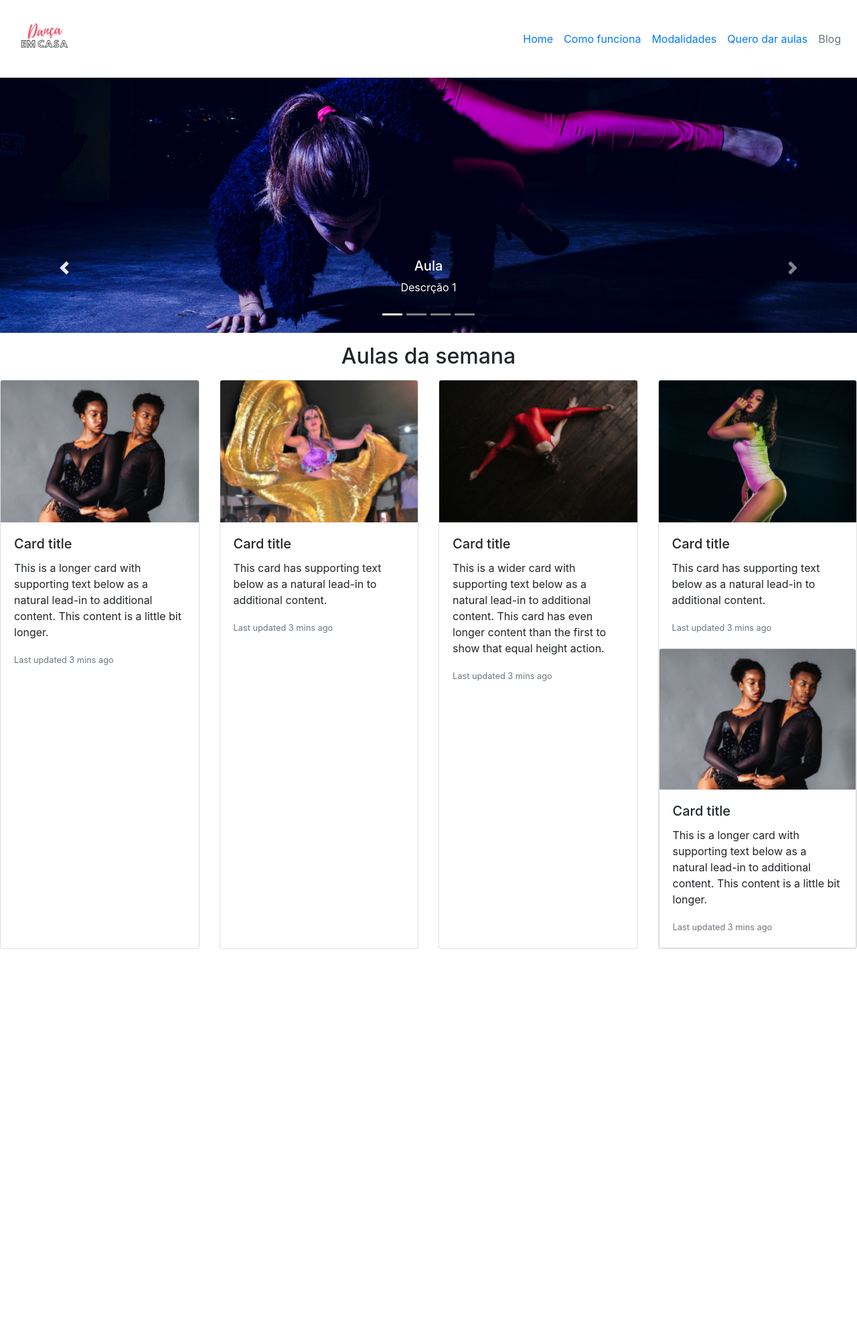
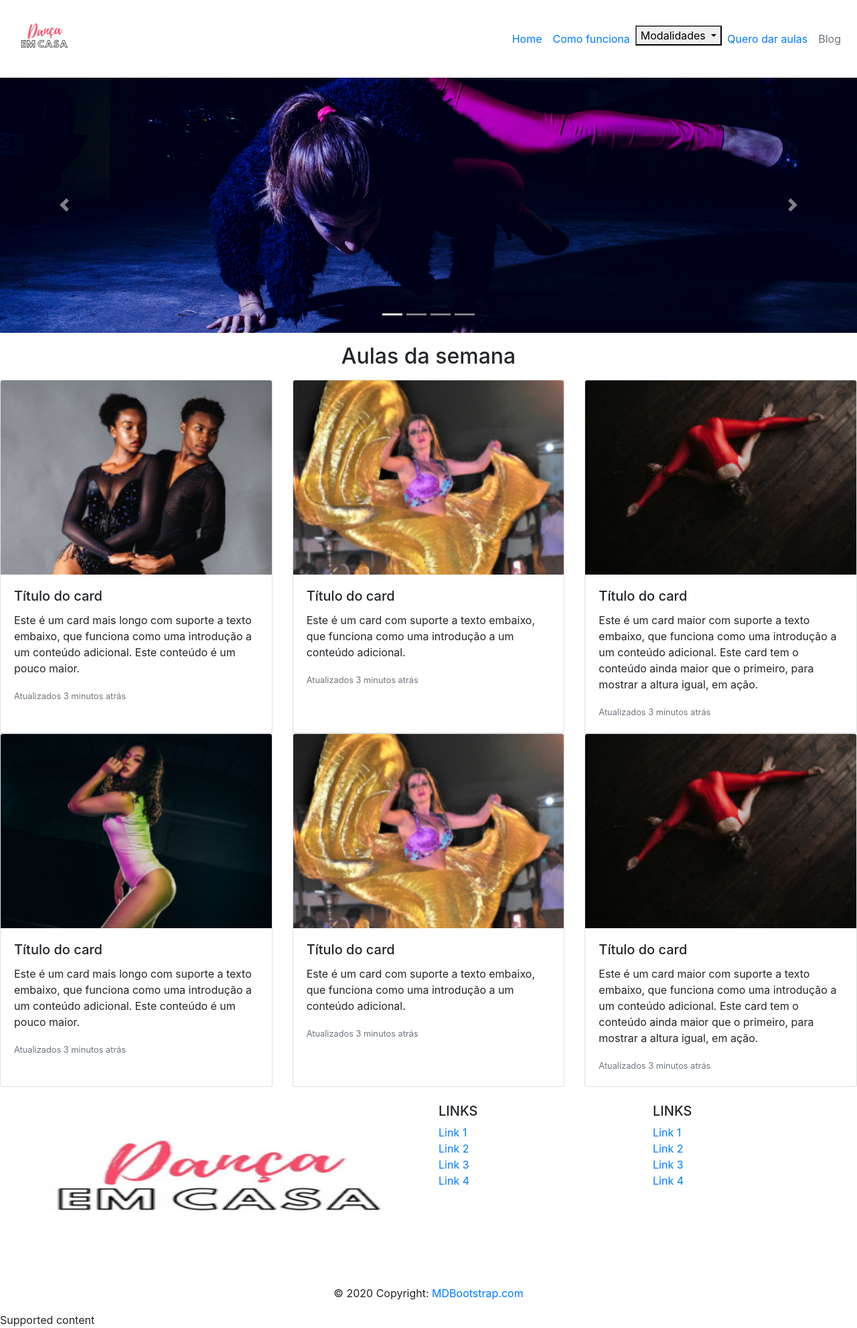
Before and after one commit to thaisvalverdef/projeto-dh, a PHP site: page / in a window 1280 px wide. Shown: the whole page at 67% size. Before the commit the page ends 1417 px from the top, so only its background shows below. Run offline with PHP 8.4, Linux system fonts and the light colour scheme.

Commit message:
WIP home

```diff
--- a/inc/footer.php
+++ b/inc/footer.php
@@ -1,4 +1,91 @@
 <footer>
+
+<!-- Footer -->
+<footer class="page-footer font-small blue pt-4">
+
+<!-- Footer Links -->
+<div class="container-fluid text-center text-md-left">
+
+  <!-- Grid row -->
+  <div class="row">
+
+    <!-- Grid column -->
+    <div class="col-md-6 mt-md-0 mt-3">
+
+      <!-- Content -->
+
+      <p><img class="card-img-top" src="inc/img/footer.png"  width="230" height="240" alt="Imagem de capa do card"></p>
+
+    </div>
+    <!-- Grid column -->
+
+    <hr class="clearfix w-100 d-md-none pb-3">
+
+    <!-- Grid column -->
+    <div class="col-md-3 mb-md-0 mb-3">
+
+      <!-- Links -->
+      <h5 class="text-uppercase">Links</h5>
+
+      <ul class="list-unstyled">
+        <li>
+          <a href="#!">Link 1</a>
+        </li>
+        <li>
+          <a href="#!">Link 2</a>
+        </li>
+        <li>
+          <a href="#!">Link 3</a>
+        </li>
+        <li>
+          <a href="#!">Link 4</a>
+        </li>
+      </ul>
+
+    </div>
+    <!-- Grid column -->
+
+    <!-- Grid column -->
+    <div class="col-md-3 mb-md-0 mb-3">
+
+      <!-- Links -->
+      <h5 class="text-uppercase">Links</h5>
+
+      <ul class="list-unstyled">
+        <li>
+          <a href="#!">Link 1</a>
+        </li>
+        <li>
+          <a href="#!">Link 2</a>
+        </li>
+        <li>
+          <a href="#!">Link 3</a>
+        </li>
+        <li>
+          <a href="#!">Link 4</a>
+        </li>
+      </ul>
+
+    </div>
+    <!-- Grid column -->
+
+  </div>
+  <!-- Grid row -->
+
+</div>
+<!-- Footer Links -->
+
+<!-- Copyright -->
+<div class="footer-copyright text-center py-3">© 2020 Copyright:
+  <a href="https://mdbootstrap.com/"> MDBootstrap.com</a>
+</div>
+<!-- Copyright -->
+
+</footer>
+<!-- Footer -->
+
+
+Supported content
 
 </footer>
 
--- a/inc/header.php
+++ b/inc/header.php
@@ -24,8 +24,25 @@
                     <li class="nav-item">
                         <a class="nav-link" href="#">Como funciona</a>
                     </li>
-                    <li class="nav-item">
-                        <a class="nav-link" href="#">Modalidades</a>
+                    <div class="dropdown">
+                    <button class="dropdown-toggle" type="button" id="dropdownMenuButton" data-toggle="dropdown" aria-haspopup="true" aria-expanded="false">
+                        Modalidades
+                    </button>
+                    <div class="dropdown-menu" aria-labelledby="dropdownMenuButton">
+                        <a class="dropdown-item" href="#">Ballet</a>
+                        <a class="dropdown-item" href="#">Contemporâneo</a>
+                        <a class="dropdown-item" href="#">Dança de Salão</a>
+                        <a class="dropdown-item" href="#">Dança do Ventre</a>
+                        <a class="dropdown-item" href="#">Funk</a>
+                        <a class="dropdown-item" href="#">Hip Hop/Breaking</a>
+                        <a class="dropdown-item" href="#">Jazz</a>
+                        <a class="dropdown-item" href="#">Samba</a>
+                        <a class="dropdown-item" href="#">Sapateado</a>
+                        <a class="dropdown-item" href="#">Vídeo Dance</a>
+                        <a class="dropdown-item" href="#">Outros</a>
+
+                    </div>
+                    </div>
                     </li>
                     <li class="nav-item">
                         <a class="nav-link" href="#" data-toggle="modal" data-target="#modalLogin">Quero dar aulas</a>
@@ -33,6 +50,7 @@
                     <li class="nav-item">
                         <a class="nav-link disabled" href="#">Blog</a>
                     </li>
+
                 </ul>
             </div>
         </nav>
--- a/index.php
+++ b/index.php
@@ -10,37 +10,16 @@
   </ol>
   <div class="carousel-inner">
     <div class="carousel-item active">
-      <img class="d-block w-100" src="inc/img/slide4.png"  alt="First slide">
-      <div class="carousel-caption d-none d-md-block">
-    <h5>Aula </h5>
-    <p>Descrção 1</p>
-  </div>
-</div>
-
-    <div class="carousel-item">
-        <a href="https://wordpad.cc/aula07">
-      <img class="d-block w-100" src="inc/img/slide1.png" alt="Second slide">
-      <div class="carousel-caption d-none d-md-block">
-    <h5>Título 2<h5>
-    <p>Descrção 2</p>
-  </div>
-
+      <img class="d-block w-100" src="inc/img/slide4.png" alt="Primeiro Slide">
     </div>
     <div class="carousel-item">
-      <img class="d-block w-100" src="inc/img/slide2.png"  alt="Third slide">
-      <div class="carousel-caption d-none d-md-block">
-    <h5>Título 3<h5>
-    <p>Descrção 3</p>
-  </div>
-</div>
-
+      <img class="d-block w-100" src="inc/img/slide1.png" alt="Segundo Slide">
+    </div>
     <div class="carousel-item">
-      <img class="d-block w-100" src="inc/img/slide3.png"  alt="Four slide">
-      <div class="carousel-caption d-none d-md-block">
-    <h5>Título 4<h5>
-    <p>Descrção 4</p>
-  </div>
-</div>
+      <img class="d-block w-100" src="inc/img/slide2.png" alt="Terceiro Slide">
+    </div>
+    <div class="carousel-item">
+      <img class="d-block w-100" src="inc/img/slide3.png" alt="Quarto Slide">
     </div>
   </div>
   <a class="carousel-control-prev" href="#carouselExampleIndicators" role="button" data-slide="prev">
@@ -52,55 +31,61 @@
     <span class="sr-only">Próximo</span>
   </a>
 </div>
+
 <h2 class="col-12 text-center text info mt-3 mb-3">Aulas da semana</h2>
 
 <div class="card-deck">
   <div class="card">
-    <img class="card-img-top" src="inc/img/aula1.png" alt="Card image cap">
+    <img class="card-img-top" src="inc/img/aula1.png" alt="Imagem de capa do card">
     <div class="card-body">
-      <h5 class="card-title">Card title</h5>
-      <p class="card-text">This is a longer card with supporting text below as a natural lead-in to additional content. This content is a little bit longer.</p>
-      <p class="card-text"><small class="text-muted">Last updated 3 mins ago</small></p>
+      <h5 class="card-title">Título do card</h5>
+      <p class="card-text">Este é um card mais longo com suporte a texto embaixo, que funciona como uma introdução a um conteúdo adicional. Este conteúdo é um pouco maior.</p>
+      <p class="card-text"><small class="text-muted">Atualizados 3 minutos atrás</small></p>
     </div>
   </div>
   <div class="card">
-    <img class="card-img-top" src="inc/img/aula2.png" alt="Card image cap">
+    <img class="card-img-top" src="inc/img/aula2.png" alt="Imagem de capa do card">
     <div class="card-body">
-      <h5 class="card-title">Card title</h5>
-      <p class="card-text">This card has supporting text below as a natural lead-in to additional content.</p>
-      <p class="card-text"><small class="text-muted">Last updated 3 mins ago</small></p>
+      <h5 class="card-title">Título do card</h5>
+      <p class="card-text">Este é um card com suporte a texto embaixo, que funciona como uma introdução a um conteúdo adicional.</p>
+      <p class="card-text"><small class="text-muted">Atualizados 3 minutos atrás</small></p>
     </div>
   </div>
   <div class="card">
-    <img class="card-img-top" src="inc/img/aula3.png" alt="Card image cap">
+    <img class="card-img-top" src="inc/img/aula3.png" alt="Imagem de capa do card">
     <div class="card-body">
-      <h5 class="card-title">Card title</h5>
-      <p class="card-text">This is a wider card with supporting text below as a natural lead-in to additional content. This card has even longer content than the first to show that equal height action.</p>
-      <p class="card-text"><small class="text-muted">Last updated 3 mins ago</small></p>
+      <h5 class="card-title">Título do card</h5>
+      <p class="card-text">Este é um card maior com suporte a texto embaixo, que funciona como uma introdução a um conteúdo adicional. Este card tem o conteúdo ainda maior que o primeiro, para mostrar a altura igual, em ação.</p>
+      <p class="card-text"><small class="text-muted">Atualizados 3 minutos atrás</small></p>
+    </div>
+  </div>
+</div>
+<div class="card-deck">
+  <div class="card">
+    <img class="card-img-top" src="inc/img/aula4.png" alt="Imagem de capa do card">
+    <div class="card-body">
+      <h5 class="card-title">Título do card</h5>
+      <p class="card-text">Este é um card mais longo com suporte a texto embaixo, que funciona como uma introdução a um conteúdo adicional. Este conteúdo é um pouco maior.</p>
+      <p class="card-text"><small class="text-muted">Atualizados 3 minutos atrás</small></p>
     </div>
   </div>
   <div class="card">
-    <img class="card-img-top" src="inc/img/aula4.png" alt="Card image cap">
+    <img class="card-img-top" src="inc/img/aula2.png" alt="Imagem de capa do card">
     <div class="card-body">
-      <h5 class="card-title">Card title</h5>
-      <p class="card-text">This card has supporting text below as a natural lead-in to additional content.</p>
-      <p class="card-text"><small class="text-muted">Last updated 3 mins ago</small></p>
+      <h5 class="card-title">Título do card</h5>
+      <p class="card-text">Este é um card com suporte a texto embaixo, que funciona como uma introdução a um conteúdo adicional.</p>
+      <p class="card-text"><small class="text-muted">Atualizados 3 minutos atrás</small></p>
     </div>
-
-    <div class="card-deck">
+  </div>
   <div class="card">
-    <img class="card-img-top" src="inc/img/aula1.png" alt="Card image cap">
+    <img class="card-img-top" src="inc/img/aula3.png" alt="Imagem de capa do card">
     <div class="card-body">
-      <h5 class="card-title">Card title</h5>
-      <p class="card-text">This is a longer card with supporting text below as a natural lead-in to additional content. This content is a little bit longer.</p>
-      <p class="card-text"><small class="text-muted">Last updated 3 mins ago</small></p>
+      <h5 class="card-title">Título do card</h5>
+      <p class="card-text">Este é um card maior com suporte a texto embaixo, que funciona como uma introdução a um conteúdo adicional. Este card tem o conteúdo ainda maior que o primeiro, para mostrar a altura igual, em ação.</p>
+      <p class="card-text"><small class="text-muted">Atualizados 3 minutos atrás</small></p>
     </div>
+  </div>
+</div>
 
 
-
-
-
-
-</div>
-
 <?php require_once("./inc/footer.php"); ?>
```
Also changed, not shown: README.md (deleted), inc/img/footer.png (added).
